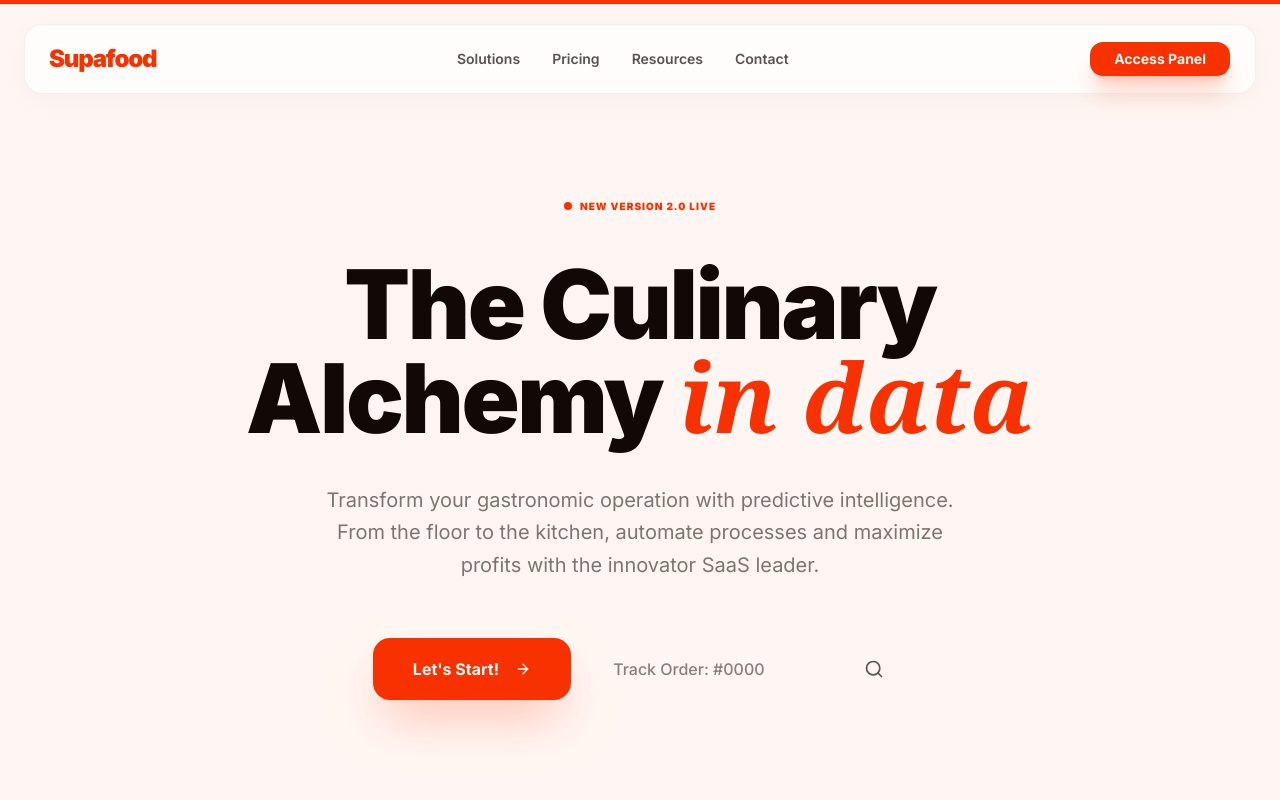
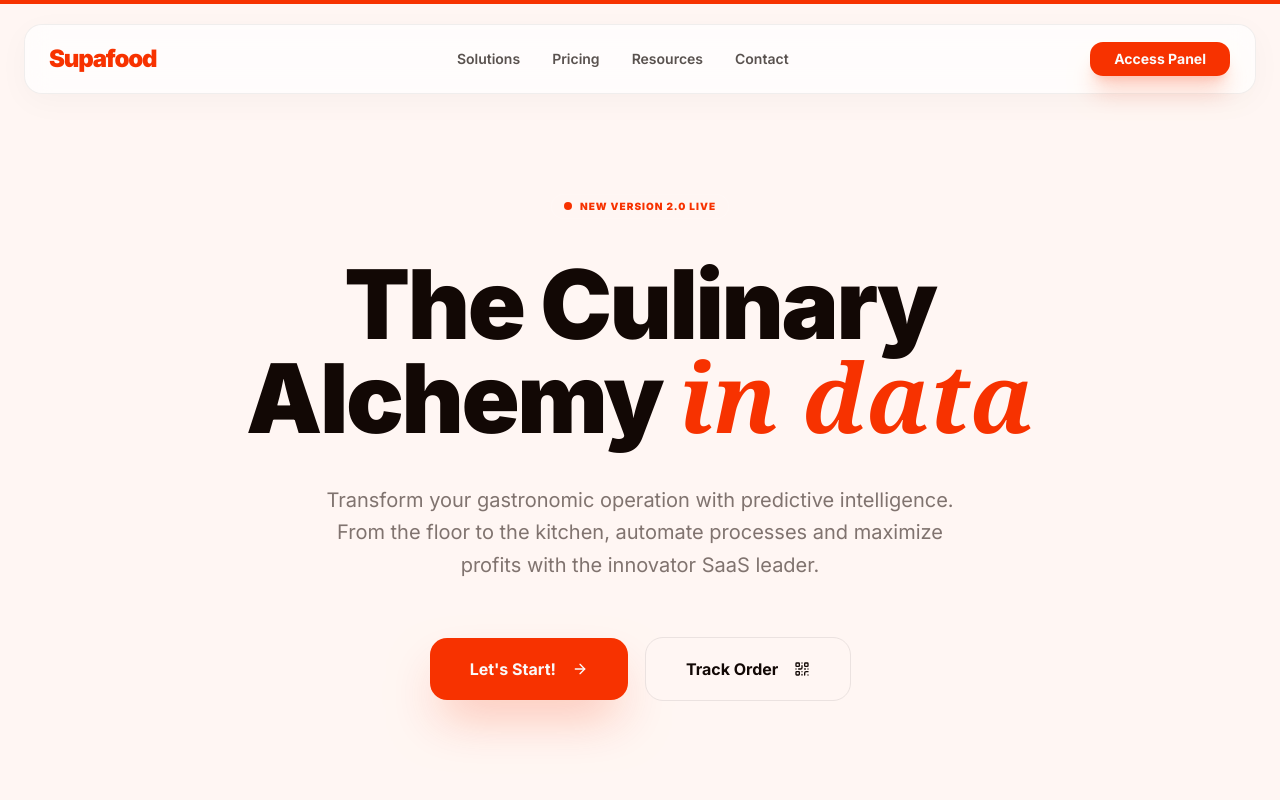
Before and after one commit to NathanSR/supafood, a Next.js app: page /en in a window 1280 px wide. Shown: the top 800 px of the page. Built offline with nearby package versions, Linux system fonts and the light colour scheme.

Commit message:
adjusted button track in hero initial page

```diff
--- a/messages/en.json
+++ b/messages/en.json
@@ -452,6 +452,7 @@
     "heroSubtitle": "Transform your gastronomic operation with predictive intelligence. From the floor to the kitchen, automate processes and maximize profits with the innovator SaaS leader.",
     "trackOrderPlaceholder": "Track Order: #0000",
     "heroCTA": "Let's Start!",
+    "trackOrder": "Track Order",
     "partnersTitle": "5M+",
     "partnersSubtitle": "ORDERS PROCESSED",
     "featuresTitle": "Power in Each Module",
@@ -511,5 +512,4 @@
     "activeOrders": "Active Orders",
     "back": "Back"
   }
-
 }
--- a/messages/pt-BR.json
+++ b/messages/pt-BR.json
@@ -452,6 +452,7 @@
     "heroSubtitle": "Transforme sua operação gastronômica com inteligência preditiva. Do salão à cozinha, automatize processos e maximize lucros com o SaaS líder em inovação.",
     "trackOrderPlaceholder": "Rastrear Pedido: #0000",
     "heroCTA": "Vamos Começar!",
+    "trackOrder": "Acompanhar Pedido",
     "partnersTitle": "5M+",
     "partnersSubtitle": "PEDIDOS PROCESSADOS",
     "featuresTitle": "Potência em Cada Módulo",
@@ -511,5 +512,4 @@
     "activeOrders": "Pedidos Ativos",
     "back": "Voltar"
   }
-
 }
--- a/src/app/[locale]/(auth)/layout.tsx
+++ b/src/app/[locale]/(auth)/layout.tsx
@@ -18,6 +18,13 @@ export default async function AuthLayout({
 
       {/* Header with Navigation and Logo */}
       <div className="fixed top-0 left-0 right-0 p-6 md:p-8 flex items-center justify-between z-50 max-w-7xl mx-auto w-full">
+        <Link href="/" className="flex items-center gap-3 group">
+          <div className="w-10 h-10 bg-primary rounded-xl flex items-center justify-center shadow-lg shadow-primary/20 rotate-3 group-hover:rotate-0 transition-transform duration-300">
+            <UtensilsCrossed className="w-6 h-6 text-white" />
+          </div>
+          <span className="text-xl font-black tracking-tighter text-foreground uppercase">Supafood</span>
+        </Link>
+
         <Link
           href="/"
           className="group flex items-center gap-3 text-sm font-semibold text-muted-foreground hover:text-primary transition-colors"
@@ -26,13 +33,6 @@ export default async function AuthLayout({
             <ArrowLeft className="w-5 h-5 group-hover:-translate-x-1 transition-transform" />
           </div>
           <span className="hidden sm:inline">{t('backToHome')}</span>
-        </Link>
-
-        <Link href="/" className="flex items-center gap-3 group">
-          <div className="w-10 h-10 bg-primary rounded-xl flex items-center justify-center shadow-lg shadow-primary/20 rotate-3 group-hover:rotate-0 transition-transform duration-300">
-            <UtensilsCrossed className="w-6 h-6 text-white" />
-          </div>
-          <span className="text-xl font-black tracking-tighter text-foreground uppercase">Supafood</span>
         </Link>
       </div>
 
--- a/src/app/[locale]/page.tsx
+++ b/src/app/[locale]/page.tsx
@@ -23,7 +23,8 @@ import {
   MessageCircle,
   Zap,
   ShieldCheck,
-  Package
+  Package,
+  QrCode
 } from 'lucide-react';
 import { useRouter, usePathname } from 'next/navigation';
 import { useState, useEffect } from 'react';
@@ -181,18 +182,15 @@ export default function RootLocalePage() {
               <ArrowRight className="w-5 h-5 group-hover:translate-x-1 transition-transform" />
             </Button>
 
-            <form onSubmit={handleTrack} className="relative group w-full sm:w-auto">
-              <input
-                type="text"
-                placeholder={t('trackOrderPlaceholder')}
-                className="h-16 w-full sm:w-[320px] pl-6 pr-14 rounded-2xl border border-white/10 bg-white/5 backdrop-blur-md focus:outline-none focus:ring-2 focus:ring-primary/50 transition-all font-medium"
-                value={trackId}
-                onChange={(e) => setTrackId(e.target.value)}
-              />
-              <button type="submit" className="absolute right-4 top-1/2 -translate-y-1/2 p-2 rounded-xl text-muted-foreground hover:text-primary hover:bg-white/5 transition-all">
-                <Search className="w-5 h-5" />
-              </button>
-            </form>
+            <Button
+              size="lg"
+              variant="outline"
+              onClick={() => router.push('/track')}
+              className="h-16 px-10 rounded-2xl text-base font-bold flex items-center gap-4 group"
+            >
+              {t('trackOrder')}
+              <QrCode className="w-5 h-5 group-hover:translate-x-1 transition-transform" />
+            </Button>
           </div>
         </motion.div>
 
```
